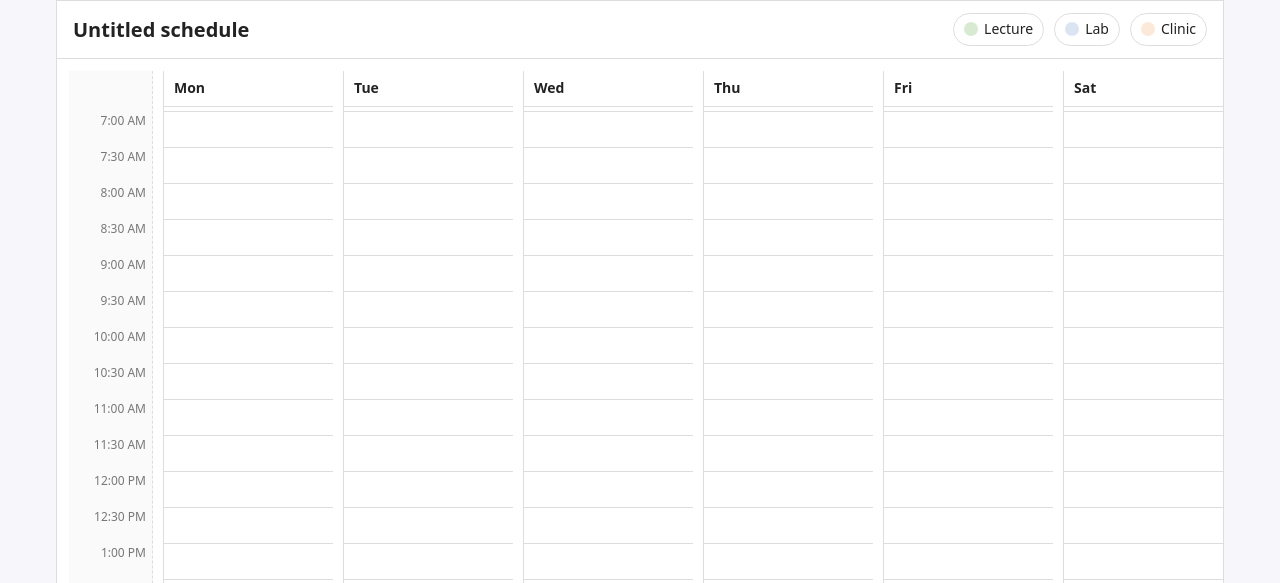
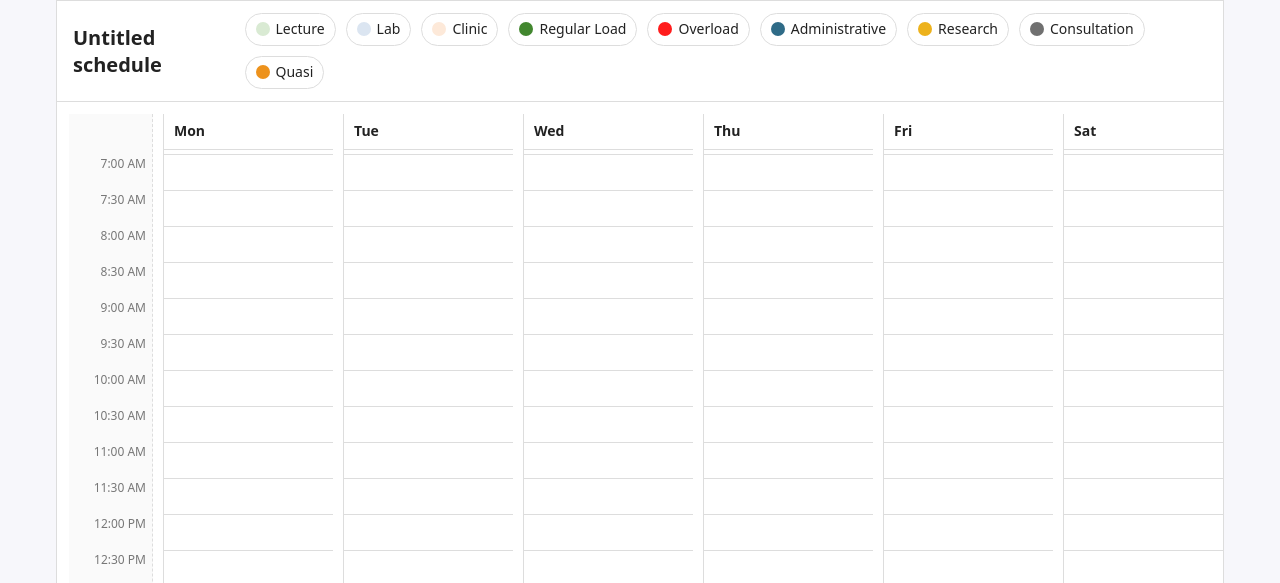
Before and after one commit to butterglazed-paulomon/TimeTabler, a plain HTML site: page index.html in a window 1280 px wide. Shown: the part 214-797 px from the top of the page. Drawn offline with nearby package versions, Linux system fonts and the light colour scheme.

Commit message:
Update index.html

```diff
--- a/index.html
+++ b/index.html
@@ -281,7 +281,13 @@
   const defaultTypes = [
     {id: uid(), name: 'Lecture', color: '#d9ead3'},
     {id: uid(), name: 'Lab',     color: '#dbe5f1'},
-    {id: uid(), name: 'Clinic',  color: '#fde9d9'}
+    {id: uid(), name: 'Clinic',  color: '#fde9d9'},
+    {id: uid(), name: 'Regular Load',  color: '#42872F'},
+    {id: uid(), name: 'Overload',  color: '#FF1C1C'},
+    {id: uid(), name: 'Administrative',  color: '#2F6B87'},
+    {id: uid(), name: 'Research',  color: '#EDB21C'},
+    {id: uid(), name: 'Consultation',  color: '#707070'},
+    {id: uid(), name: 'Quasi',  color: '#ED921C'},
   ];
   let brand = {name:'Your Organization', sub:'Program • Term • Section', bg:'#0f172a', ink:'#ffffff', subInk:'#cbd5e1', logo:''};
   let ttImg = {src:'', opacity:0.22, scale:40, pos:'bottom-right'};
```
